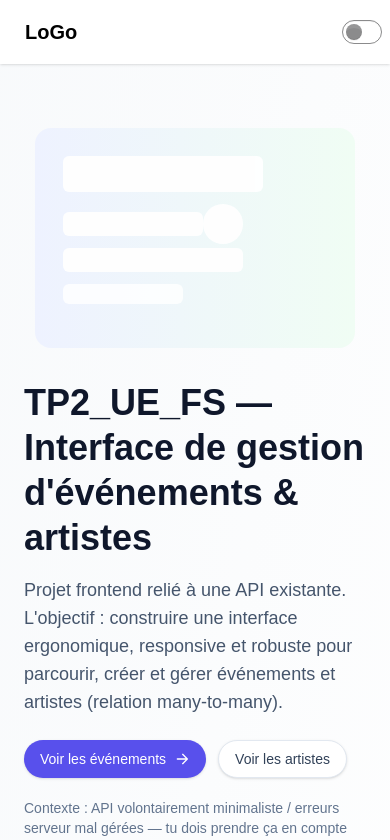
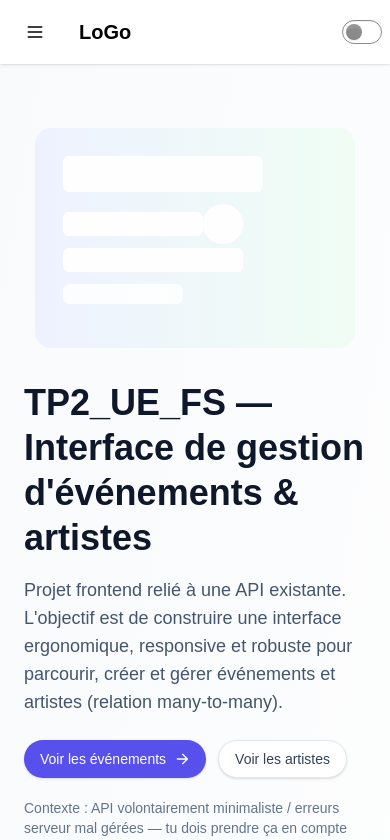
Before and after one commit to Mouloud-Msd/TP2-UE_Fullstack, a React (Vite) app: page /about in a window 390 px wide. Shown: the top 840 px of the page. Built offline with nearby package versions, Linux system fonts and the light colour scheme.

Commit message:
centring searchbar & erreur orthographe & navbar responsive

```diff
--- a/src/features/about/About.tsx
+++ b/src/features/about/About.tsx
@@ -8,9 +8,10 @@ export default function AboutPage() {
               TP2_UE_FS — Interface de gestion d'événements & artistes
             </h1>
             <p className="mt-4 text-lg text-slate-600">
-              Projet frontend relié à une API existante. L'objectif : construire
-              une interface ergonomique, responsive et robuste pour parcourir,
-              créer et gérer événements et artistes (relation many-to-many).
+              Projet frontend relié à une API existante. L'objectif est de
+              construire une interface ergonomique, responsive et robuste pour
+              parcourir, créer et gérer événements et artistes (relation
+              many-to-many).
             </p>
 
             <div className="mt-6 flex flex-wrap gap-3">
@@ -195,10 +196,6 @@ export default function AboutPage() {
         {/* TEAM */}
         <section className="mt-12 rounded-2xl border border-slate-100 bg-white p-6 shadow-sm">
           <h4 className="text-lg font-semibold">Équipe</h4>
-          <p className="mt-2 text-sm text-slate-600">
-            Projet : TP2_UE_FS — équipe à titre d'exemple. Remplacez les entrées
-            par vos vrais noms/avatars.
-          </p>
 
           <div className="mt-4 grid gap-4 sm:grid-cols-2 md:grid-cols-4">
             {[
--- a/src/features/artists/pages/Artists.tsx
+++ b/src/features/artists/pages/Artists.tsx
@@ -7,14 +7,16 @@ import { Link } from "react-router-dom";
 import ArtistModal from "../components/ArtistModal";
 import { ErrorComponent } from "../../../global_components/ErrorComponent";
 
-
 export default function Artists() {
   //const { openEditModal, modified } = useArtistStore();
   const [artistsList, setArtistsList] = useState<artists[]>([]);
   const [currentPage, setCurrentPage] = useState<number>(1);
   const [totalPages, setTotalPage] = useState<number>(1);
   const [loading, setLoading] = useState<boolean>(true);
-  const [error , setError] = useState<{status: number; message: string} | null>(null);
+  const [error, setError] = useState<{
+    status: number;
+    message: string;
+  } | null>(null);
   const pageSize = 10;
   const {
     openEditModal,
@@ -36,7 +38,7 @@ export default function Artists() {
       return;
     }
     // get All  artists
-    let allArtists  =  await  artistsApi.getAll().then((response) => {
+    let allArtists = await artistsApi.getAll().then((response) => {
       return response.data.content;
     });
     let filteredArtists = allArtists.filter((artist) =>
@@ -55,19 +57,18 @@ export default function Artists() {
         setTotalPage(response.data.totalPages);
       })
       .catch((error) => {
-        setError({status: error.status, message: error.message});
+        setError({ status: error.status, message: error.message });
       })
       .finally(() => setLoading(false));
   }, [currentPage, modified]);
-  if(error){
-    return <ErrorComponent status={error.status} message={error.message} />
+  if (error) {
+    return <ErrorComponent status={error.status} message={error.message} />;
   }
-
 
   return (
     <main className="min-h-screen bg-gradient-to-br from-slate-50 to-white px-4 py-12">
       <div className="mx-auto w-full">
-      <div className="w-full max-w-6xl mx-20 ">
+        <div className="w-full max-w-6xl flex justify-between items-center m-auto">
           <div className="flex gap-3 items-center w-full ">
             {/* Barre de recherche */}
             <div className="relative flex-1 ">
@@ -80,8 +81,17 @@ export default function Artists() {
                 className="absolute top-1 right-1 flex items-center rounded bg-slate-800 py-1 px-2.5 border border-transparent text-center text-sm text-white transition-all shadow-sm hover:shadow focus:bg-slate-700 focus:shadow-none active:bg-slate-700 hover:bg-slate-700 active:shadow-none disabled:pointer-events-none disabled:opacity-50 disabled:shadow-none"
                 type="button"
               >
-      <svg xmlns="http://www.w3.org/2000/svg" viewBox="0 0 24 24" fill="currentColor" className="w-4 h-4 mr-2">
-        <path fillRule="evenodd" d="M10.5 3.75a6.75 6.75 0 1 0 0 13.5 6.75 6.75 0 0 0 0-13.5ZM2.25 10.5a8.25 8.25 0 1 1 14.59 5.28l4.69 4.69a.75.75 0 1 1-1.06 1.06l-4.69-4.69A8.25 8.25 0 0 1 2.25 10.5Z" clipRule="evenodd" />
+                <svg
+                  xmlns="http://www.w3.org/2000/svg"
+                  viewBox="0 0 24 24"
+                  fill="currentColor"
+                  className="w-4 h-4 mr-2"
+                >
+                  <path
+                    fillRule="evenodd"
+                    d="M10.5 3.75a6.75 6.75 0 1 0 0 13.5 6.75 6.75 0 0 0 0-13.5ZM2.25 10.5a8.25 8.25 0 1 1 14.59 5.28l4.69 4.69a.75.75 0 1 1-1.06 1.06l-4.69-4.69A8.25 8.25 0 0 1 2.25 10.5Z"
+                    clipRule="evenodd"
+                  />
                 </svg>
                 Search
               </button>
@@ -99,12 +109,15 @@ export default function Artists() {
                 fill="currentColor"
                 className="w-4 h-4"
               >
-      <path fillRule="evenodd" d="M12 3.75a.75.75 0 01.75.75v6.75h6.75a.75.75 0 010 1.5h-6.75v6.75a.75.75 0 01-1.5 0v-6.75H4.5a.75.75 0 010-1.5h6.75V4.5a.75.75 0 01.75-.75z" clipRule="evenodd" />
+                <path
+                  fillRule="evenodd"
+                  d="M12 3.75a.75.75 0 01.75.75v6.75h6.75a.75.75 0 010 1.5h-6.75v6.75a.75.75 0 01-1.5 0v-6.75H4.5a.75.75 0 010-1.5h6.75V4.5a.75.75 0 01.75-.75z"
+                  clipRule="evenodd"
+                />
               </svg>
               Ajouter un artiste
             </button>
           </div>
-
         </div>
         <div className="mb-10 text-center">
           <h1 className="text-3xl md:text-4xl font-extrabold text-slate-900 my-4">
@@ -205,9 +218,7 @@ export default function Artists() {
       {isEditModalOpen && artistToEdit && (
         <ArtistModal artist={artistToEdit} onClose={closeEditModal} />
       )}
-      {isCreateModalOpen && (
-        <ArtistModal  onClose={closeEditModal} />
-      )}
+      {isCreateModalOpen && <ArtistModal onClose={closeEditModal} />}
     </main>
   );
 }
--- a/src/global_components/Navbar.tsx
+++ b/src/global_components/Navbar.tsx
@@ -1,28 +1,86 @@
-import { Link} from 'react-router-dom'
+import { Link } from "react-router-dom";
+
 export default function Navbar() {
-    const navigationList = [
-        {name : 'Home' , href : '/'},
-        {name : 'Events' , href : '/events'},
-        {name : 'Artists' , href : '/artists'},
-        {name : 'About' , href : '/about'},
+  const navigationList = [
+    { name: "Home", href: "/" },
+    { name: "Events", href: "/events" },
+    { name: "Artists", href: "/artists" },
+    { name: "About", href: "/about" },
+  ];
 
-    ]
-    return (
-    <div className="navbar bg-[#ffffff] shadow-sm ">
-        <div className="navbar-start">
-        <Link to={"/"} className="btn btn-ghost text-xl font-bold">LoGo</Link>
-         </div>
-        <div className="navbar-center  hidden lg:flex">
-          <ul className=" menu-horizontal px-1">
-            { navigationList.map((item)=>(
-                <li className='text-xl btn btn-ghost' key={item.name}> <Link to={item.href} >{item.name}  </Link> </li>
-            ) ) }
+  return (
+    <div className="navbar bg-[#ffffff] shadow-sm">
+      <div className="navbar-start">
+        <div className="dropdown">
+          <label tabIndex={0} className="btn btn-ghost lg:hidden">
+            <svg
+              xmlns="http://www.w3.org/2000/svg"
+              className="h-5 w-5"
+              fill="none"
+              viewBox="0 0 24 24"
+              stroke="currentColor"
+            >
+              <path
+                strokeLinecap="round"
+                strokeLinejoin="round"
+                strokeWidth="2"
+                d="M4 6h16M4 12h16M4 18h16"
+              />
+            </svg>
+          </label>
+
+          <ul
+            tabIndex={0}
+            className="
+              menu menu-sm dropdown-content
+              fixed top-0 left-0
+              w-[50vw] h-screen p-5
+              flex flex-col gap-4
+
+              bg-white/10
+              backdrop-blur-md
+              backdrop-saturate-150
+              border border-white/20
+              rounded-lg shadow-lg
+            "
+          >
+            {navigationList.map((item) => (
+              <Link to={item.href}>
+                <li className="text-xl  btn btn-ghost w-full" key={item.name}>
+                  {item.name}
+                </li>
+              </Link>
+            ))}
           </ul>
         </div>
-        <div className="navbar-end">
-        <input type="checkbox" value="synthwave" className="toggle theme-controller " />
-  </div>
+
+        <Link to="/" className="btn btn-ghost text-xl font-bold">
+          LoGo
+        </Link>
       </div>
-    )
 
+      <div className="navbar-center hidden lg:flex">
+        <ul className="menu-horizontal px-1">
+          {navigationList.map((item) => (
+            <Link
+              className=" hover:bg-base-200 rounded-lg transition"
+              to={item.href}
+            >
+              <li className="text-xl btn btn-ghost" key={item.name}>
+                {item.name}
+              </li>
+            </Link>
+          ))}
+        </ul>
+      </div>
+
+      <div className="navbar-end">
+        <input
+          type="checkbox"
+          value="synthwave"
+          className="toggle theme-controller"
+        />
+      </div>
+    </div>
+  );
 }
```
Lines whose indentation alone changed are shown as unchanged.
